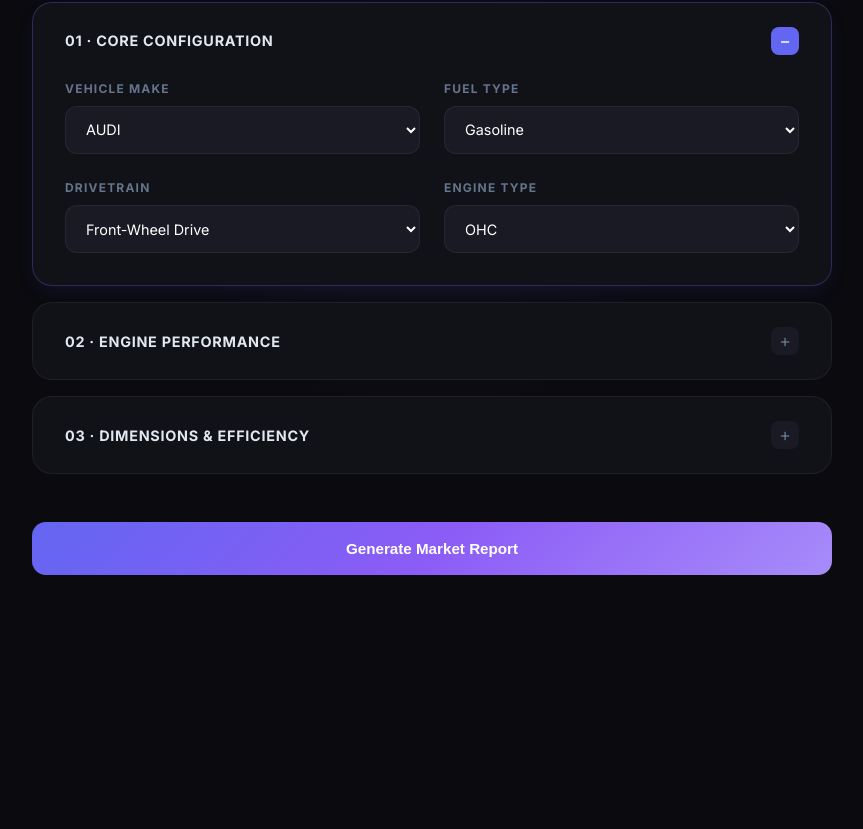
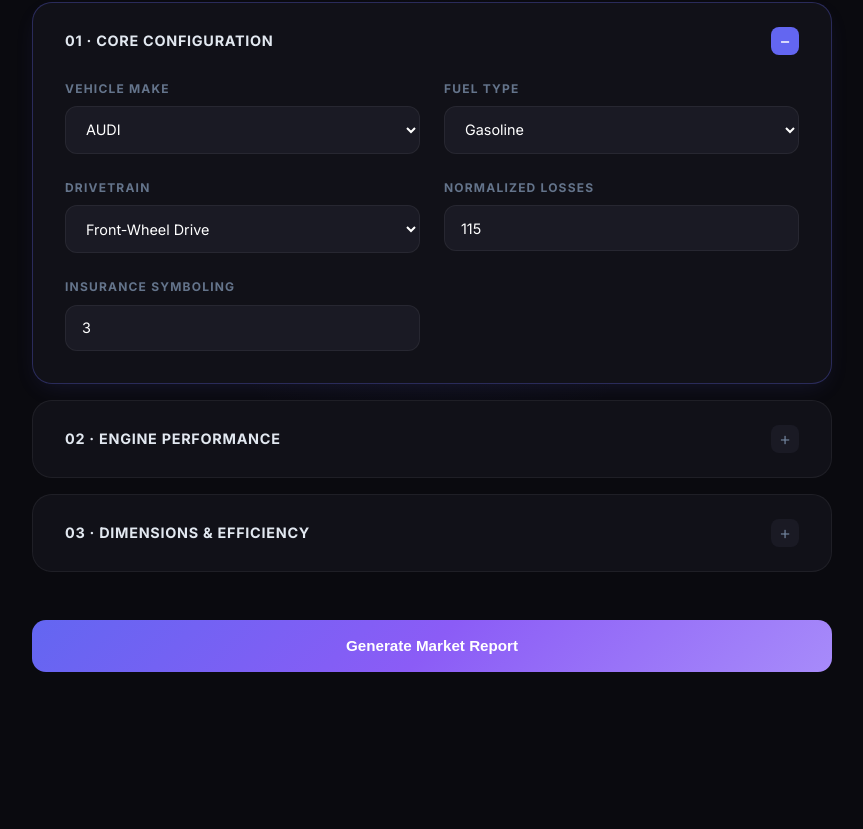
Before and after one commit to mohamedtalaat2003/CarPrice-Microservices, a React (Vite) app in the folder frontend/: page / in a window 1280 px wide. Shown: the part 2600-3429 px from the top of the page, without its empty margins (208-1071 px from the left). Built offline with nearby package versions, Linux system fonts and the light colour scheme.

Commit message:
UI Update: Reorganize feature input fields into logical categories

```diff
--- a/frontend/src/App.tsx
+++ b/frontend/src/App.tsx
@@ -199,6 +199,15 @@ const App: React.FC = () => {
                                         <option value="4wd">All-Wheel Drive</option>
                                     </select>
                                 </div>
+                                <div className="input-box"><label>Normalized Losses</label><input type="number" name="normalizedLosses" value={features.normalizedLosses} onChange={handleChange} min="50" max="300" required /></div>
+                                <div className="input-box"><label>Insurance Symboling</label><input type="number" name="symboling" value={features.symboling} onChange={handleChange} min="-3" max="3" required /></div>
+                            </PredictionAccordion>
+
+                            <PredictionAccordion
+                                title="02 · ENGINE PERFORMANCE"
+                                isOpen={activeAccordion === 'engine'}
+                                onToggle={() => toggleAccordion('engine')}
+                            >
                                 <div className="input-box">
                                     <label>Engine Type</label>
                                     <select name="engineType" value={features.engineType} onChange={handleChange}>
@@ -207,13 +216,6 @@ const App: React.FC = () => {
                                         )}
                                     </select>
                                 </div>
-                            </PredictionAccordion>
-
-                            <PredictionAccordion
-                                title="02 · ENGINE PERFORMANCE"
-                                isOpen={activeAccordion === 'engine'}
-                                onToggle={() => toggleAccordion('engine')}
-                            >
                                 <div className="input-box"><label>Horsepower</label><input type="number" name="horsepower" value={features.horsepower} onChange={handleChange} min="30" max="1000" required /></div>
                                 <div className="input-box"><label>Engine Size (CC)</label><input type="number" name="engineSize" value={features.engineSize} onChange={handleChange} min="30" max="500" required /></div>
                                 <div className="input-box">
@@ -240,8 +242,6 @@ const App: React.FC = () => {
                                 <div className="input-box"><label>Width</label><input type="number" step="0.1" name="width" value={features.width} onChange={handleChange} min="50" max="100" required /></div>
                                 <div className="input-box"><label>City MPG</label><input type="number" name="cityMpg" value={features.cityMpg} onChange={handleChange} min="5" max="100" required /></div>
                                 <div className="input-box"><label>Highway MPG</label><input type="number" name="highwayMpg" value={features.highwayMpg} onChange={handleChange} min="5" max="100" required /></div>
-                                <div className="input-box"><label>Normalized Losses</label><input type="number" name="normalizedLosses" value={features.normalizedLosses} onChange={handleChange} min="50" max="300" required /></div>
-                                <div className="input-box"><label>Insurance Symboling</label><input type="number" name="symboling" value={features.symboling} onChange={handleChange} min="-3" max="3" required /></div>
                             </PredictionAccordion>
 
                             <button type="submit" className="btn-primary" style={{ width: '100%', marginTop: '2rem', padding: '1.1rem' }} disabled={loading}>
```
